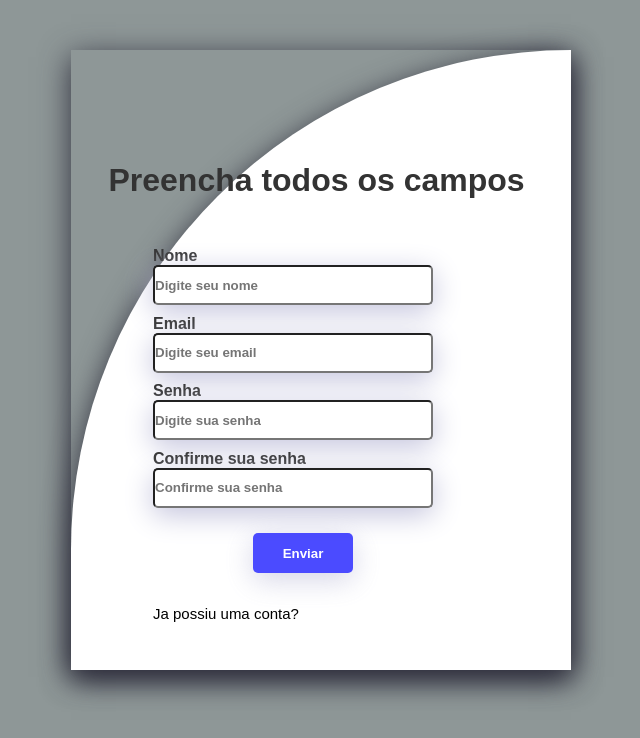
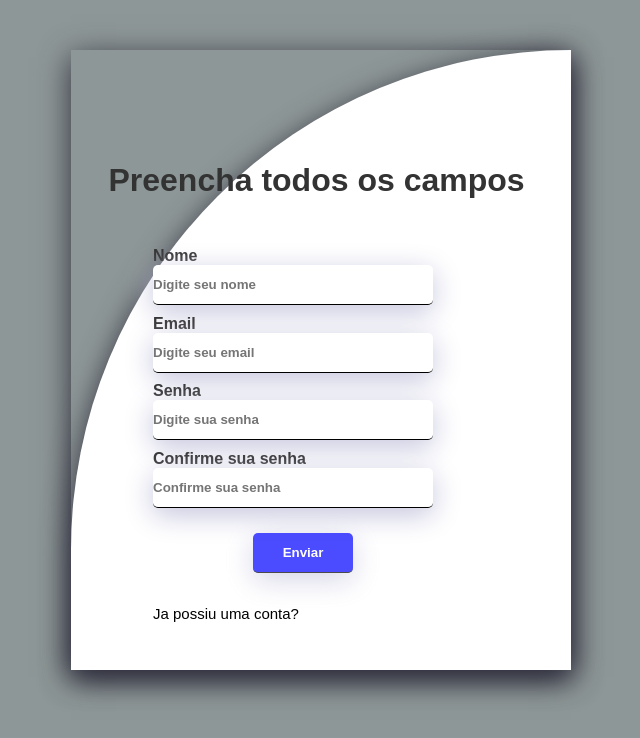
Before and after one commit to Whnatam12/tela_login_e_form_react, a React (Vite) app in the folder login_form/: page /newuser in a window 1280 px wide. Shown: the top 738 px of the page, without its empty margins (319-959 px from the left). Built offline with nearby package versions, Linux system fonts and the light colour scheme.

Commit message:
Update LoginUser.css

```diff
--- a/login_form/src/components/LoginUser.css
+++ b/login_form/src/components/LoginUser.css
@@ -40,6 +40,8 @@ margin-bottom: 2rem;
     width: 280px;
     box-shadow: rgb(196, 196, 221) 0px 7px 29px 0px;
     border-radius: 5px;
+    border: none;
+    border-bottom: 1px solid black;
 
 
 }
```
